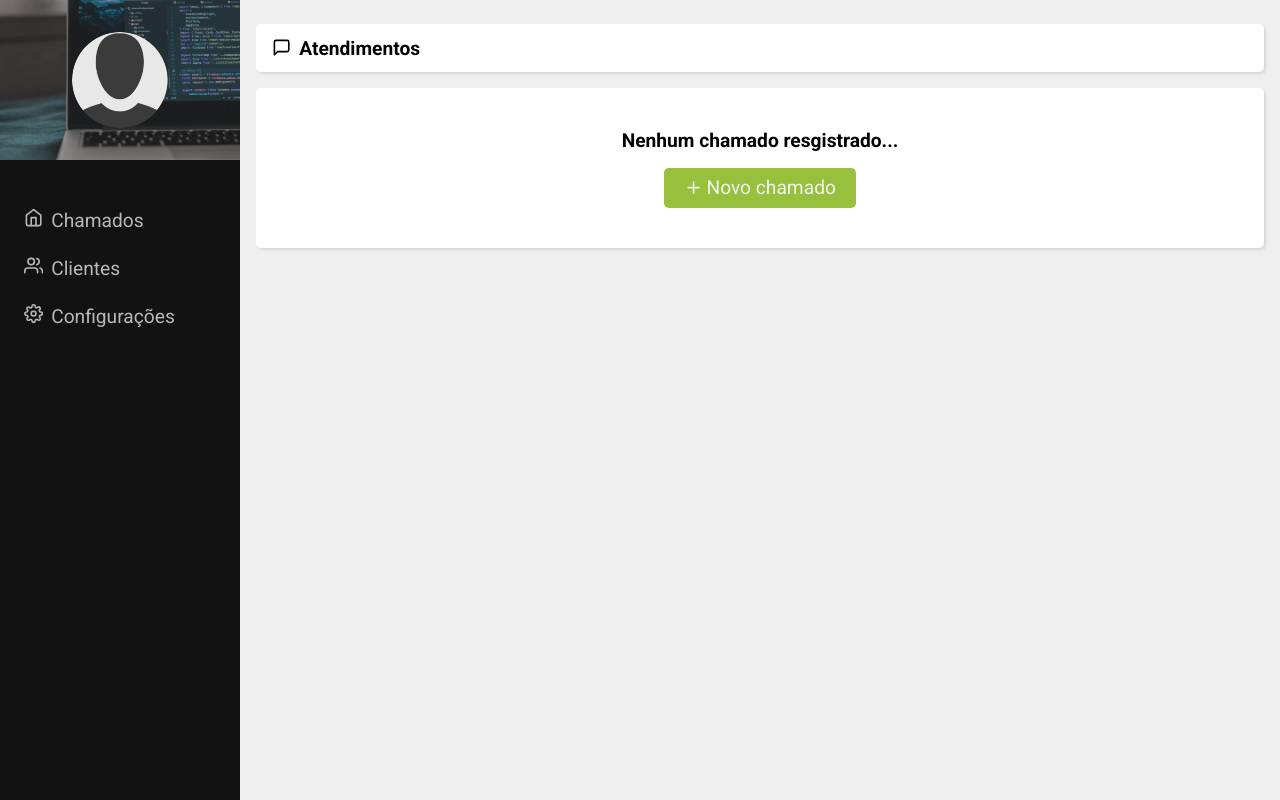
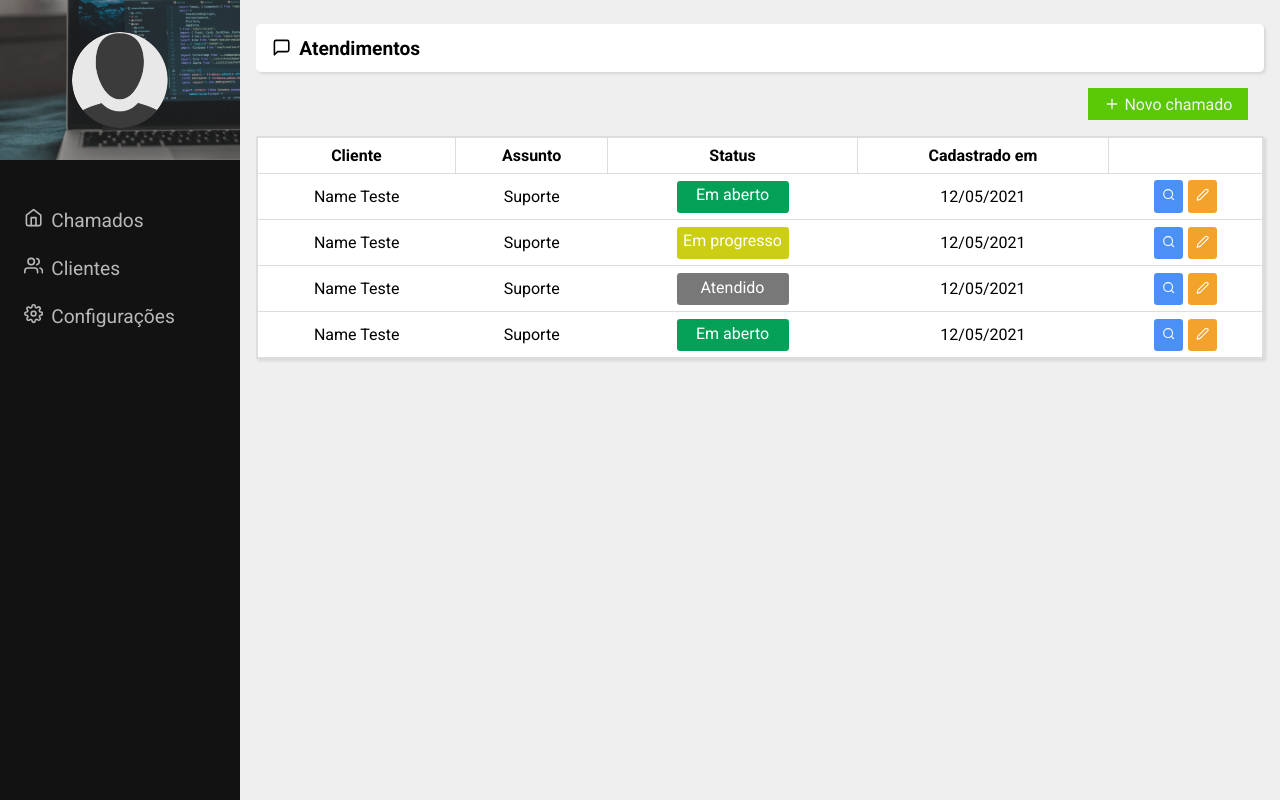
Before and after one commit to FabianoPereiraOne/quark, a React (Create React App) app: page /dashboard in a window 1280 px wide. Built offline with nearby package versions, Linux system fonts and the light colour scheme; no server answers; sample sign-in values are in the browser's storage.

Commit message:
finish style table dashboard

```diff
--- a/src/Pages/Dashboard/dashboard.css
+++ b/src/Pages/Dashboard/dashboard.css
@@ -25,6 +25,38 @@
     align-items: center;
     justify-content: center;
     margin-top: 1rem;
+}
+
+.section_newChamados{
+    width: 100%;
+    height: 2rem;
+    background: none;
+    display: flex;
+    align-items: center;
+    justify-content: flex-end;
+    padding: 0.2rem 1rem;
+    margin: 1rem 0;
+}
+
+.section_newChamados a{
+    width: 10rem;
+    height: 2rem;
+    background-color: var(--green-yellow);
+    display: flex;
+    align-items: center;
+    justify-content: center;
+    color: var(--white);
+    transition: 0.3s ease;
+    filter: brightness(0.95);
+}
+
+.section_newChamados a:hover{
+    filter: brightness(1);
+}
+
+
+.section_newChamados a svg{
+    margin-right: 0.3rem;
 }
 
 
@@ -61,14 +93,168 @@
 }
 
 
+.table_chamados{
+    width: 100%;
+    height: auto;
+    border: 2px solid var(--gray);
+    border-collapse: collapse;
+    background: none;
+    padding: 0;
+    margin: 0;
+    box-shadow: 2px 2px 3px rgba(0,0,0,0.1);
+}
+
+.table_chamados thead{
+    width: 100%;
+    margin: 0;
+    padding: 0;
+    border-bottom: 1px solid var(--gray);
+}
+
+.table_chamados thead tr{
+    box-shadow: 0 1px 0 var(--gray);
+    width: 100%;
+    height: 100%;
+    background-color: var(--white);
+}
+
+.table_chamados thead tr th{
+    padding: 0.5rem;
+    margin: 0;
+    border-right: 1px solid var(--gray);
+    text-align: center;
+    vertical-align: middle;
+    font-weight: 700;
+}
+
+.table_chamados thead tr th:last-of-type{
+    border-right: none;
+}
+
+
+.table_chamados tbody{
+    margin: 0;
+    padding: 0;
+}
+
+.table_chamados tbody tr{
+    border-bottom: 1px solid var(--gray);
+    background-color: var(--white);
+}
+
+.table_chamados tbody tr:last-of-type{
+    border: none;
+}
+
+.table_chamados tbody tr td{
+    padding: 0.4rem;
+    text-align: center;
+    vertical-align: middle;
+    font-size: 1rem;
+}
+
+.table_chamados tbody tr .content_badge div{
+    width: 7rem;
+    height: 2rem;
+    margin: 0 auto;
+    color: var(--white);
+    padding: 0.3rem 0;
+    border-radius: 0.2rem;
+    text-align: center;
+    vertical-align: middle;
+}
+
+.table_chamados tbody tr .content_badge div[data-situacao="aberto"]{
+    background-color: var(--green);
+}
+
+.table_chamados tbody tr .content_badge div[data-situacao="atendido"]{
+    background-color: var(--gray-black);
+}
+
+.table_chamados tbody tr .content_badge div[data-situacao="progress"]{
+    background-color: var(--yellow);
+}
+
+.content_btn button{
+    padding: 0.5rem;
+    text-align: center;
+    vertical-align: middle;
+    color: var(--white);
+    border: none;
+    border-radius: 0.2rem;
+}
+
+.content_btn button:first-of-type{
+    margin-right: 0.3rem;
+}
+
+.content_btn button.btn_search{
+    background-color: var(--blue)
+}
+
+.content_btn button.btn_edit{
+    background-color: var(--orange)
+}
+
+
 @media screen and (max-width: 768px){
     .contentDash{
         display: flex;
         flex-direction: column;
+        height: auto;
     }
 
 
     .contentDash .content_main_dash{
         width: 100%;
     }
+
+    .table_chamados thead{
+        display: none;
+    }
+
+    .table_chamados{
+        height: auto;
+        border: none;
+        box-shadow: none;
+    }
+
+    .table_chamados tbody{
+        height: 100%;
+    }
+
+    .table_chamados tbody tr{
+        display: block;
+        margin-top: 1rem;
+
+        display: flex;
+        flex-direction: column;
+        align-items: flex-end;
+    }
+
+    .table_chamados tbody tr:first-of-type{
+        margin-top: 0;
+    }
+
+    .table_chamados tbody tr td{
+        border-bottom: 2px solid var(--gray);
+        width: 100%;
+        padding: 0.5rem;
+
+        display: flex;
+        align-items: center;
+        justify-content: space-between;
+    }
+
+    .table_chamados tbody tr td:nth-child(3) div{
+        margin: 0;
+    }
+
+    .table_chamados tbody tr td::before{
+        content: attr(data-label);
+        font-weight: 700;
+    }
+
+
 }
--- a/src/Pages/Dashboard/index.js
+++ b/src/Pages/Dashboard/index.js
@@ -1,12 +1,12 @@
 import Header from '../../Components/Header'
 import './dashboard.css'
 import Title from '../../Components/Title'
-import { FiMessageSquare, FiPlus } from 'react-icons/fi'
+import { FiMessageSquare, FiPlus, FiSearch, FiEdit2 } from 'react-icons/fi'
 import { Link } from 'react-router-dom'
 import { useState } from 'react'
 
 function Dashboard(){
-    const [ chamados, setChamados ] = useState([])
+    const [ chamados, setChamados ] = useState(["j"])
     return(
         <div className="contentDash">
             <Header/>
@@ -15,23 +15,109 @@ function Dashboard(){
                 <Title name="Atendimentos">
                     <FiMessageSquare/>
                 </Title>
-                <section className="section_chamados">
                 {
                     chamados.length === 0 ?
                     (
-                            <>
+                        <section chamados="section_chamados">
                             <span>Nenhum chamado resgistrado...</span>
                             <Link to="/new">
                                 <FiPlus/>
                                 Novo chamado
                             </Link>
-                            </>
+                        </section>
                     ):
                     (
-                            <h1>Ja tem chamados</h1>
+                        <>
+                            <section className="section_newChamados">
+                                <Link to="/new">
+                                    <FiPlus/>
+                                    Novo chamado
+                                </Link>
+                            </section>
+                            <table className="table_chamados">
+                                <thead>
+                                    <tr>
+                                        <th scope="col">Cliente</th>
+                                        <th scope="col">Assunto</th>
+                                        <th scope="col">Status</th>
+                                        <th scope="col">Cadastrado em</th>
+                                        <th scope="col"></th>
+                                    </tr>
+                                </thead>
+                                <tbody>
+                                    <tr>
+                                        <td data-label="Cliente">Name Teste</td>
+                                        <td data-label="Assunto">Suporte</td>
+                                        <td data-label="Status" className="content_badge"><div data-situacao="aberto">Em aberto</div></td>
+                                        <td data-label="Cadastrado">12/05/2021</td>
+                                        <td data-label="" className="content_btn">
+                                            <div>
+                                                <button className="btn_search">
+                                                    <FiSearch/>
+                                                </button>
+                                                <button className="btn_edit">
+                                                    <FiEdit2/>
+                                                </button>
+                                            </div>
+                                        </td>
+                                    </tr>
+                                    <tr>
+                                        <td data-label="Cliente">Name Teste</td>
+                                        <td data-label="Assunto">Suporte</td>
+                                        <td data-label="Status" className="content_badge"><div data-situacao="progress">Em progresso</div></td>
+                                        <td data-label="Cadastrado">12/05/2021</td>
+                                        <td data-label="" className="content_btn">
+                                            <div>
+                                                <button className="btn_search">
+                                                    <FiSearch/>
+                                                </button>
+                                                <button className="btn_edit">
+                                                    <FiEdit2/>
+                                                </button>
+                                            </div>
+                                        </td>
+                                    </tr>
+                                    <tr>
+                                        <td data-label="Cliente">Name Teste</td>
+                                        <td data-label="Assunto">Suporte</td>
+                                        <td data-label="Status" className="content_badge"><div data-situacao="atendido">Atendido</div></td>
+                                        <td data-label="Cadastrado">12/05/2021</td>
+                                        <td data-label="" className="content_btn">
+                                            <div>
+                                                <button className="btn_search">
+                                                    <FiSearch/>
+                                                </button>
+                                                <button className="btn_edit">
+                                                    <FiEdit2/>
+                                                </button>
+                                            </div>
+                                        </td>
+                                    </tr>
+                                    <tr>
+                                        <td data-label="Cliente">Name Teste</td>
+                                        <td data-label="Assunto">Suporte</td>
+                                        <td data-label="Status" className="content_badge"><div data-situacao="aberto">Em aberto</div></td>
+                                        <td data-label="Cadastrado">12/05/2021</td>
+                                        <td data-label="" className="content_btn">
+                                            <div>
+                                                <button className="btn_search">
+                                                    <FiSearch/>
+                                                </button>
+                                                <button className="btn_edit">
+                                                    <FiEdit2/>
+                                                </button>
+                                            </div>
+                                        </td>
+                                    </tr>
+
+                                </tbody>
+
+                            </table>
+
+
+                        </>
                     )
                 }
-                </section>
             </div>
         </div>
     )
--- a/src/index.css
+++ b/src/index.css
@@ -14,10 +14,13 @@
   --blue-dark: #181C2E;
   --black: #121212;
   --blue: #4B90F7;
-  --green: #8DCD8D;
-  --green-yellow: #9FCB3F;
-  --orange: #F9D093;
+  --green: #02a157;
+  --green-yellow: #5fd204;
+  --orange: #f3a32b;
   --red-orange: #F8856B;
+  --gray: #ddd;
+  --gray-black: rgb(121, 120, 120);
+  --yellow: rgb(203, 206, 19);
 }
 
 body,:root, html{
```
Lines whose indentation alone changed are shown as unchanged.
